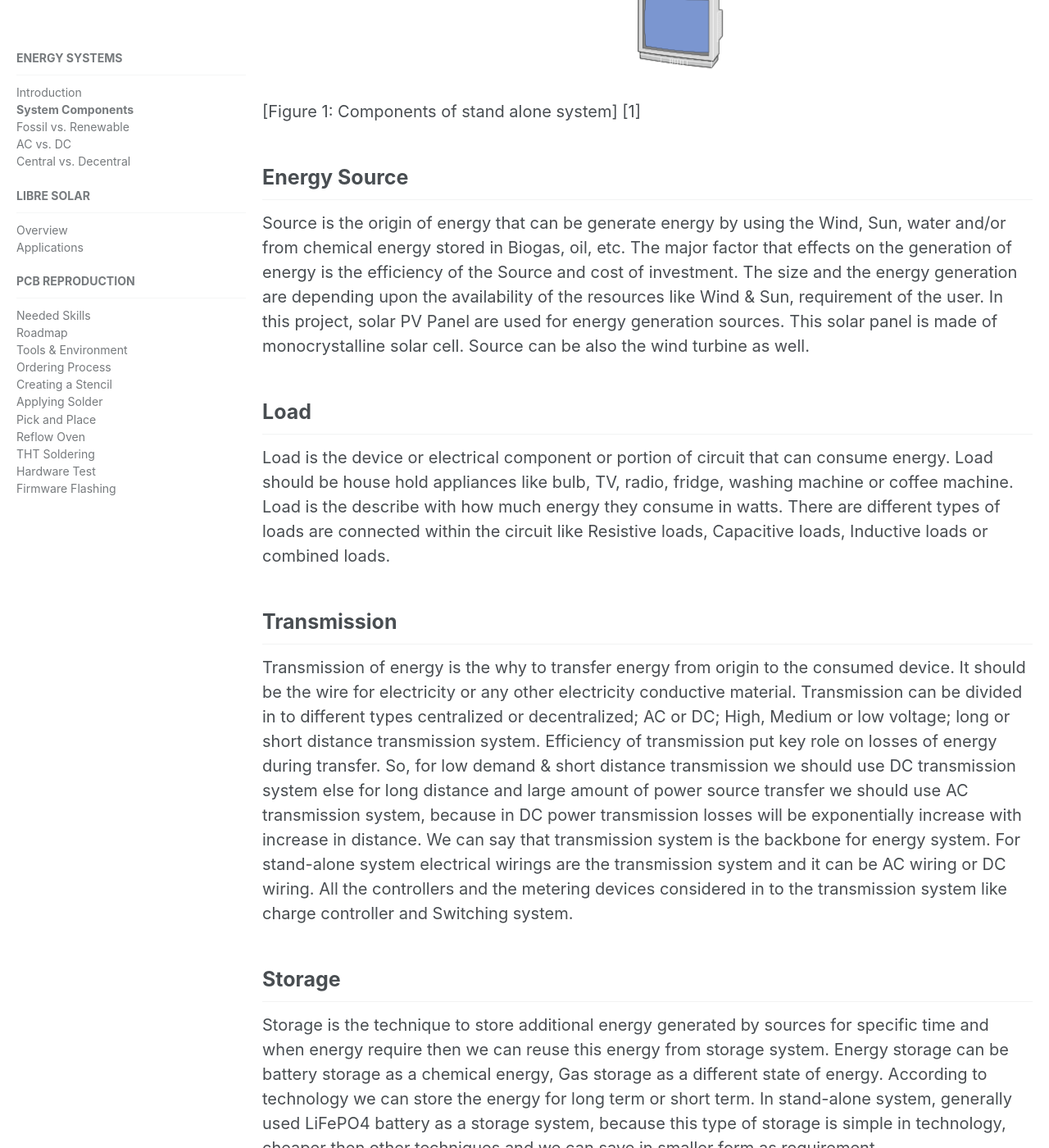
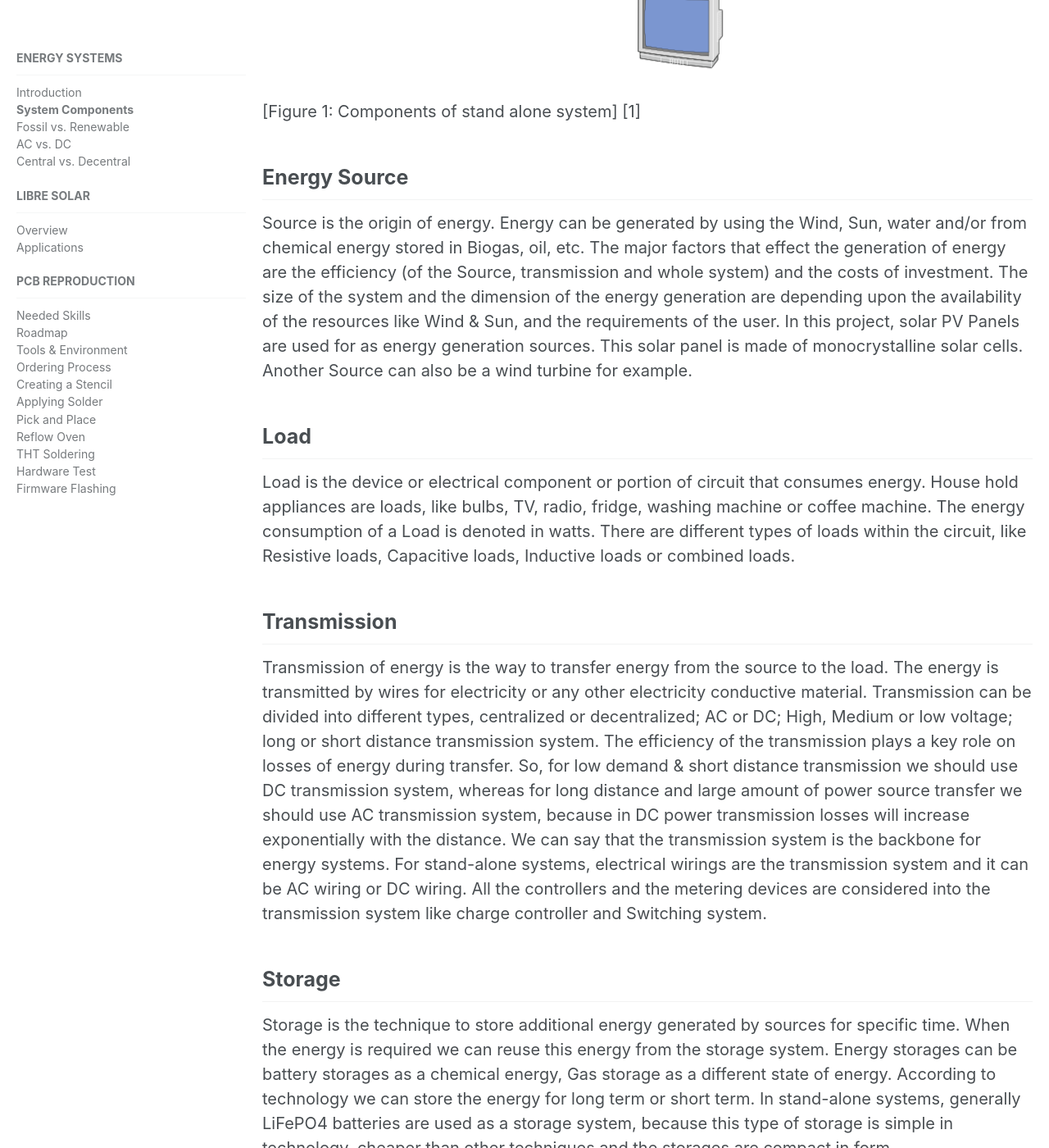
Before and after one commit to CollectiveOpenSourceHardware/collectiveopensourcehardware.github.io, a Jekyll site: the page built from _education/1c_energy_components.md, in a window 1280 px wide and 1400 px high, scrolled down 888 px. Shown: the whole window at 82% size. Built offline with Jekyll 4.4.1, drawn with Linux system fonts in a browser that asks for light colours; some of the changed text lies outside the part shown.

Commit message:
Update 1c_energy_components.md
I altered some sentences for better readability and understandability.
Nicolas

```diff
--- a/_education/1c_energy_components.md
+++ b/_education/1c_energy_components.md
@@ -3,13 +3,13 @@ title: "System Components"
 permalink: /education/energy_components/
 ---
 
-To work with Energy is a complex process as it is possible to convert it into different forms, transport it, store it in forms of chemical energy and use it in various form of end use requirement. Every Energy generation system in the world has main component
+To work with Energy is a complex process as it is possible to convert it into different forms, transport it, store it in forms of chemical energy and use it in various form of end use requirement. Every Energy generation system in the world has the following main components
 1. Source to generate energy/electricity
-2. Load : Device that consume the energy like TV, Radio, Fridge
-3. Transmission line which can transfer the energy from sources to loads for example wiring
-4. Storage to store the energy for later use when it's needed like Li-I battery storage.
+2. Load : Device that consumes the energy like TV, Radio, Fridge
+3. Transmission line which can transfer the energy from sources to loads, for example wiring
+4. Storage to store the energy for later use when it's needed, like Li-I battery storage.
 
-The Stand-alone system is define as shown in below figure.
+The Stand-alone system is defined as shown in below figure.
 
 ![Components of stand alone system](/media_files/stand_alone_pv_systems.png)
 
@@ -17,19 +17,19 @@ The Stand-alone system is define as shown in below figure.
 
 ## Energy Source
 
-Source is the origin of energy that can be generate energy by using the Wind, Sun, water and/or from chemical energy stored in Biogas, oil, etc. The major factor that effects on the generation of energy is the efficiency of the Source and cost of investment. The size and the energy generation are depending upon the availability of the resources like Wind & Sun, requirement of the user. In this project, solar PV Panel are used for energy generation sources. This solar panel is made of monocrystalline solar cell. Source can be also the wind turbine as well.
+Source is the origin of energy. Energy can be generated  by using the Wind, Sun, water and/or from chemical energy stored in Biogas, oil, etc. The major factors that effect the generation of energy are the efficiency (of the Source, transmission and whole system) and the costs of investment. The size of the system and the dimension of the energy generation are depending upon the availability of the resources like Wind & Sun, and the requirements of the user. In this project, solar PV Panels are used for as energy generation sources. This solar panel is made of monocrystalline solar cells. Another Source can also be a wind turbine for example.
 
 ## Load
 
-Load is the device or electrical component or portion of circuit that can consume energy. Load should be house hold appliances like bulb, TV, radio, fridge, washing machine or coffee machine. Load is the describe with how much energy they consume in watts. There are different types of loads are connected within the circuit like Resistive loads, Capacitive loads, Inductive loads or combined loads.
+Load is the device or electrical component or portion of circuit that consumes energy. House hold appliances are loads, like bulbs, TV, radio, fridge, washing machine or coffee machine. The energy consumption of a Load is denoted in watts. There are different types of loads within the circuit, like Resistive loads, Capacitive loads, Inductive loads or combined loads.
 
 ## Transmission
 
-Transmission of energy is the why to transfer energy from origin to the consumed device. It should be the wire for electricity or any other electricity conductive material. Transmission can be divided in to different types centralized or decentralized; AC or DC; High, Medium or low voltage; long or short distance transmission system. Efficiency of transmission put key role on losses of energy during transfer. So, for low demand & short distance transmission we should use DC transmission system else for long distance and large amount of power source transfer we should use AC transmission system, because in DC power transmission losses will be exponentially increase with increase in distance. We can say that transmission system is the backbone for energy system. For stand-alone system electrical wirings are the transmission system and it can be AC wiring or DC wiring. All the controllers and the metering devices considered in to the transmission system like charge controller and Switching system.
+Transmission of energy is the way to transfer energy from the source to the load. The energy is transmitted by wires for electricity or any other electricity conductive material. Transmission can be divided into different types, centralized or decentralized; AC or DC; High, Medium or low voltage; long or short distance transmission system. The efficiency of the transmission plays a key role on losses of energy during transfer. So, for low demand & short distance transmission we should use DC transmission system, whereas for long distance and large amount of power source transfer we should use AC transmission system, because in DC power transmission losses will increase exponentially with the distance. We can say that the transmission system is the backbone for energy systems. For stand-alone systems, electrical wirings are the transmission system and it can be AC wiring or DC wiring. All the controllers and the metering devices are considered into the transmission system like charge controller and Switching system.
 
 ## Storage
 
-Storage is the technique to store additional energy generated by sources for specific time and when energy require then we can reuse this energy from storage system. Energy storage can be battery storage as a chemical energy, Gas storage as a different state of energy. According to technology we can store the energy for long term or short term. In stand-alone system, generally used LiFePO4 battery as a storage system, because this type of storage is simple in technology, cheaper then other techniques and we can save in smaller form as requirement.
+Storage is the technique to store additional energy generated by sources for specific time. When the energy is required we can reuse this energy from the storage system. Energy storages can be battery storages as a chemical energy, Gas storage as a different state of energy. According to technology we can store the energy for long term or short term. In stand-alone systems, generally  LiFePO4 batteries are used as a storage system, because this type of storage is simple in technology, cheaper than other techniques and the storages are compact in form.
 
 ## References
 
```
